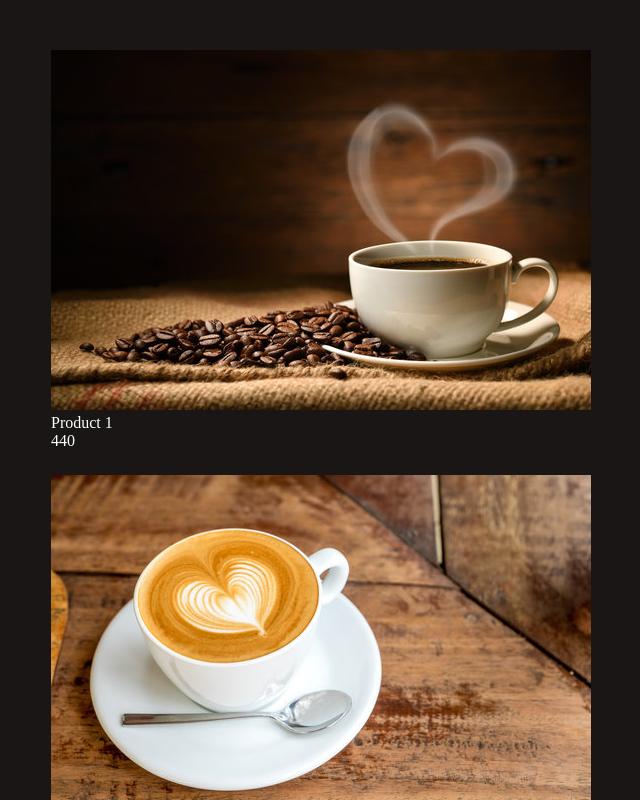
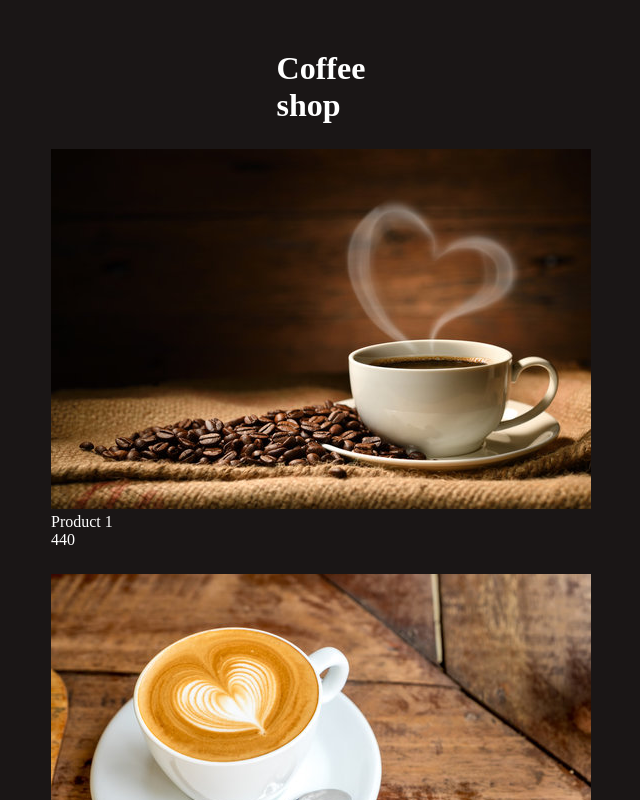
Before and after one commit to Ravali-u/ecomm-react, a React (Create React App) app: page / in a window 1280 px wide. Shown: the top 800 px of the page, without its empty margins (344-984 px from the left). Built offline with nearby package versions, Linux system fonts and the light colour scheme.

Commit message:
modified file

```diff
--- a/src/App.css
+++ b/src/App.css
@@ -14,7 +14,7 @@ body{
   flex: 1;
   flex-wrap: wrap;
   gap: 25px;
-   margin: auto;
+  margin: auto;
   width: 100px;
   height: 100px;
   align-items: center;
--- a/src/App.js
+++ b/src/App.js
@@ -13,6 +13,7 @@ function App() {
   ];
   return (
     <div className='App-container'>
+      <h1>Coffee shop</h1>
       {products.map((e) => (
         <div key={e.id}>
           <div>
```
